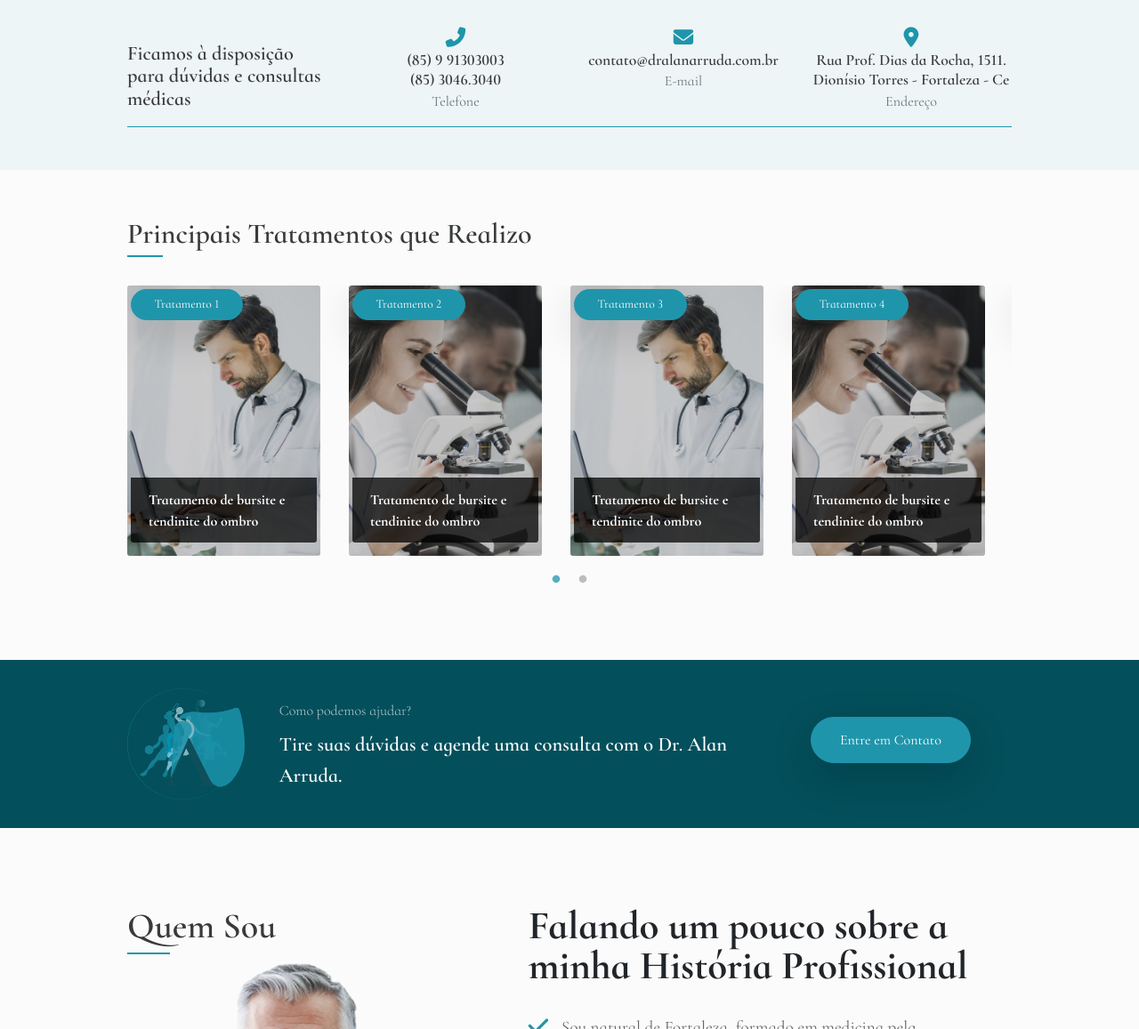
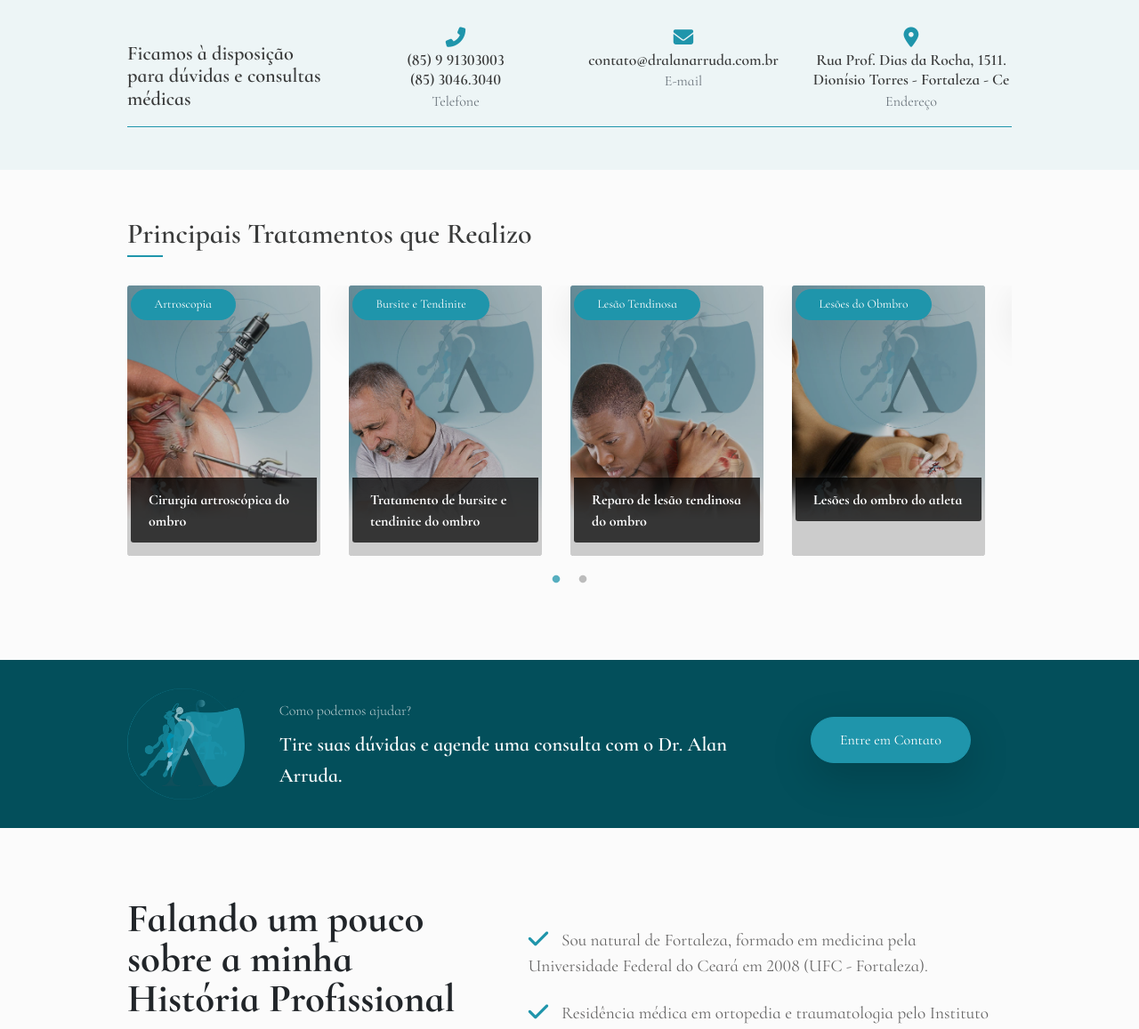
Before and after one commit to alancrato/index-responsive, a PHP site: page / in a window 1280 px wide. Shown: the part 601-1758 px from the top of the page at 89% size. Run offline with PHP 8.4, Linux system fonts and the light colour scheme; some libraries are stand-ins or nearby versions.

Commit message:
vlog e about

```diff
--- a/about.php
+++ b/about.php
@@ -2,16 +2,22 @@
     <div class="mt-5">
         <div class="row">
             <div class="col-sm-12 col-md-6 col-lg-5">
-                <div class="term-about">Quem Sou</div>
+                <!--<div class="term-about">Quem Sou</div>
                 <div class="border-title-about"></div>
-                <div class="card card-about">
-                    <img src="img/doutor.png" class="card-img" alt="post 1">
+                -->
+                <div class="title-about mb-3">
+                    Falando um pouco sobre a minha História Profissional
                 </div>
+                <iframe width="100%" height="315" src="https://www.youtube.com/embed/1KV5FGC_t3E" frameborder="0" allow="accelerometer; autoplay; encrypted-media; gyroscope; picture-in-picture" allowfullscreen></iframe>
+                <!--<div class="card card-about">
+                    <img src="img/dr-alan.jpg" class="card-img" alt="Profissional">
+                </div>-->
             </div>
             <div class="col-sm-12 col-md-6 col-lg-7">
                 <div class="padding-about">
-                    <div class="title-about">
-                        Falando um pouco sobre a minha História Profissional</div>
+                    <!--<div class="title-about">
+                        Falando um pouco sobre a minha História Profissional
+                    </div>-->
                     <div class="margin-about">
                         <div class="row">
                             <div class="col-12">
--- a/index.php
+++ b/index.php
@@ -92,10 +92,27 @@
             <div class="col-12">
                 <div class="carousel">
                     <div class="card card-blog">
-                        <img src="img/blog/post-1.jpg" class="card-img" alt="post 1">
+                        <img src="img/tratamentos/artroscopia.jpg" class="card-img" alt="Artroscopia">
                         <div class="card-img-overlay">
                             <div class="btn btn-action btn-blog shadow-lg">
-                                Tratamento 1
+                                Artroscopia
+                            </div>
+                            <div class="top-card-footer-blog">
+                                <div class="card-footer">
+                                    <div class="title-blog">
+                                        <a href="javascript:void(0);">
+                                            Cirurgia artroscópica do ombro
+                                        </a>
+                                    </div>
+                                </div>
+                            </div>
+                        </div>
+                    </div>
+                    <div class="card card-blog">
+                        <img src="img/tratamentos/bursiteetendinite.jpg" class="card-img" alt=" Bursite e Tendinite">
+                        <div class="card-img-overlay">
+                            <div class="btn btn-action btn-blog shadow-lg">
+                                Bursite e Tendinite
                             </div>
                             <div class="top-card-footer-blog">
                                 <div class="card-footer">
@@ -109,16 +126,16 @@
                         </div>
                     </div>
                     <div class="card card-blog">
-                        <img src="img/blog/post-2.jpg" class="card-img" alt="post 1">
+                        <img src="img/tratamentos/lesao-tendinosa.jpg" class="card-img" alt="Lesão Tendinosa">
                         <div class="card-img-overlay">
                             <div class="btn btn-action btn-blog shadow-lg">
-                                Tratamento 2
+                                Lesão Tendinosa
                             </div>
                             <div class="top-card-footer-blog">
                                 <div class="card-footer">
                                     <div class="title-blog">
                                         <a href="javascript:void(0);">
-                                            Tratamento de bursite e tendinite do ombro
+                                            Reparo de lesão tendinosa do ombro
                                         </a>
                                     </div>
                                 </div>
@@ -126,16 +143,16 @@
                         </div>
                     </div>
                     <div class="card card-blog">
-                        <img src="img/blog/post-1.jpg" class="card-img" alt="post 1">
+                        <img src="img/tratamentos/lesoes-do-ombro.jpg" class="card-img" alt="Lesões do Obmbro">
                         <div class="card-img-overlay">
                             <div class="btn btn-action btn-blog shadow-lg">
-                                Tratamento 3
+                                Lesões do Obmbro
                             </div>
                             <div class="top-card-footer-blog">
                                 <div class="card-footer">
                                     <div class="title-blog">
                                         <a href="javascript:void(0);">
-                                            Tratamento de bursite e tendinite do ombro
+                                            Lesões do ombro do atleta
                                         </a>
                                     </div>
                                 </div>
@@ -143,16 +160,16 @@
                         </div>
                     </div>
                     <div class="card card-blog">
-                        <img src="img/blog/post-2.jpg" class="card-img" alt="post 1">
+                        <img src="img/tratamentos/ombro-deslocado.jpg" class="card-img" alt="Ombro deslocado">
                         <div class="card-img-overlay">
                             <div class="btn btn-action btn-blog shadow-lg">
-                                Tratamento 4
+                                Ombro deslocado
                             </div>
                             <div class="top-card-footer-blog">
                                 <div class="card-footer">
                                     <div class="title-blog">
                                         <a href="javascript:void(0);">
-                                            Tratamento de bursite e tendinite do ombro
+                                            Tratamento cirúrgico  de luxação do ombro
                                         </a>
                                     </div>
                                 </div>
@@ -160,33 +177,16 @@
                         </div>
                     </div>
                     <div class="card card-blog">
-                        <img src="img/blog/post-1.jpg" class="card-img" alt="post 1">
+                        <img src="img/tratamentos/posturais-do-ombro.jpg" class="card-img" alt="Posturais do Ombro">
                         <div class="card-img-overlay">
                             <div class="btn btn-action btn-blog shadow-lg">
-                                Tratamento 5
+                                Posturais do Ombro
                             </div>
                             <div class="top-card-footer-blog">
                                 <div class="card-footer">
                                     <div class="title-blog">
                                         <a href="javascript:void(0);">
-                                            Tratamento de bursite e tendinite do ombro
-                                        </a>
-                                    </div>
-                                </div>
-                            </div>
-                        </div>
-                    </div>
-                    <div class="card card-blog">
-                        <img src="img/blog/post-2.jpg" class="card-img" alt="post 1">
-                        <div class="card-img-overlay">
-                            <div class="btn btn-action btn-blog shadow-lg">
-                                Tratamento 6
-                            </div>
-                            <div class="top-card-footer-blog">
-                                <div class="card-footer">
-                                    <div class="title-blog">
-                                        <a href="javascript:void(0);">
-                                            Tratamento de bursite e tendinite do ombro
+                                            Problemas posturais do ombro
                                         </a>
                                     </div>
                                 </div>
--- a/vlog.php
+++ b/vlog.php
@@ -9,48 +9,36 @@
 <div class="album py-5 bg-light">
     <div class="container">
         <div class="row">
-            <div class="col-md-4">
+            <div class="col-sm-12 col-md-1"></div>
+            <div class="col-sm-12 col-md-5">
                 <div class="card mb-4 shadow-sm">
-                    <iframe width="100%" height="250" src="https://www.youtube.com/embed/ARyzQFL1jwI" frameborder="0" allow="accelerometer; autoplay; encrypted-media; gyroscope; picture-in-picture" allowfullscreen></iframe>
+                    <iframe width="100%" height="250" src="https://www.youtube.com/embed/eLS-MCEj_gc" frameborder="0" allow="accelerometer; autoplay; encrypted-media; gyroscope; picture-in-picture" allowfullscreen></iframe>
                     <div class="card-body">
-                        <p class="card-text faq-answer mb-4 pb-1">Bursite é a inflamação das bursas do Ombro, bolsas que recobrem os tendões do ombro.</p>
+                        <p class="card-text faq-answer mb-4 pb-1">O que é a Bursite do Ombro? Como tratá-la?</p>
                         <div class="d-flex justify-content-between align-items-center">
                             <div class="btn-group">
-                                <button type="button" class="btn btn-action btn-blog shadow-lg">Ver Canal</button>
+                                <a href="https://www.youtube.com/channel/UCatsykwtSfiy1H2UWMSrn1g" target="_blank" class="btn btn-action btn-blog shadow-lg">Ver Canal</a>
                             </div>
-                            <small class="text-muted">18/01</small>
+                            <small class="text-muted">22/01</small>
                         </div>
                     </div>
                 </div>
             </div>
-            <div class="col-md-4">
+            <div class="col-sm-12 col-md-5">
                 <div class="card mb-4 shadow-sm">
-                    <iframe width="100%" height="250" src="https://www.youtube.com/embed/ARyzQFL1jwI" frameborder="0" allow="accelerometer; autoplay; encrypted-media; gyroscope; picture-in-picture" allowfullscreen></iframe>
+                    <iframe width="100%" height="250" src="https://www.youtube.com/embed/UotII7ibgCU" frameborder="0" allow="accelerometer; autoplay; encrypted-media; gyroscope; picture-in-picture" allowfullscreen></iframe>
                     <div class="card-body">
-                        <p class="card-text faq-answer mb-4 pb-1">O tratamento de lesões ou rupturas dos tendões do manguito rotador.</p>
+                        <p class="card-text faq-answer mb-4 pb-1">O que é a Síndrome do Manguito Rotador?</p>
                         <div class="d-flex justify-content-between align-items-center">
                             <div class="btn-group">
-                                <button type="button" class="btn btn-action btn-blog shadow-lg">Ver Canal</button>
+                                <a href="https://www.youtube.com/channel/UCatsykwtSfiy1H2UWMSrn1g" target="_blank" class="btn btn-action btn-blog shadow-lg">Ver Canal</a>
                             </div>
-                            <small class="text-muted">18/01</small>
+                            <small class="text-muted">22/01</small>
                         </div>
                     </div>
                 </div>
             </div>
-            <div class="col-md-4">
-                <div class="card mb-4 shadow-sm">
-                    <iframe width="100%" height="250" src="https://www.youtube.com/embed/ARyzQFL1jwI" frameborder="0" allow="accelerometer; autoplay; encrypted-media; gyroscope; picture-in-picture" allowfullscreen></iframe>
-                    <div class="card-body">
-                        <p class="card-text faq-answer mb-4 pb-1">A luxação ou deslocamento do ombro pode ocorrer uma única vez ou repetidamente.</p>
-                        <div class="d-flex justify-content-between align-items-center">
-                            <div class="btn-group">
-                                <button type="button" class="btn btn-action btn-blog shadow-lg">Ver Canal</button>
-                            </div>
-                            <small class="text-muted">18/01</small>
-                        </div>
-                    </div>
-                </div>
-            </div>
+            <div class="col-sm-12 col-md-1"></div>
         </div>
     </div>
 </div>
```
Also changed, not shown: style.css (+15 -9 lines), img/dr-alan.jpg (added), img/tratamentos/artroscopia.jpg (added), img/tratamentos/bursiteetendinite.jpg (added), img/tratamentos/lesao-tendinosa.jpg (added), img/tratamentos/lesoes-do-ombro.jpg (added), img/tratamentos/ombro-deslocado.jpg (added), img/tratamentos/posturais-do-ombro.jpg (added).
